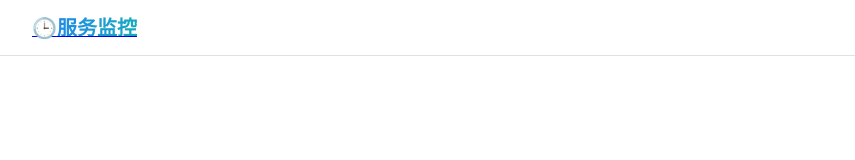
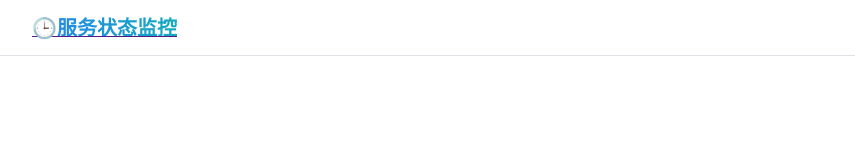
Before and after one commit to ailiaobiji/jiankong, a Next.js app: page / in a window 1280 px wide. Shown: the top 160 px of the page, without its empty margins (144-999 px from the left). Built offline with nearby package versions, Linux system fonts and the light colour scheme.

Commit message:
Update Header.tsx

```diff
--- a/components/Header.tsx
+++ b/components/Header.tsx
@@ -21,7 +21,7 @@ export default function Header() {
     <header className={classes.header}>
       <Container size="md" className={classes.inner}>
         <div>
-          <a href="https://www.youtube.com/@AM_CLUB" target="_blank">
+          <a href="" target="_blank">
             <Text size="xl" span>
               🕒
             </Text>
@@ -32,7 +32,7 @@ export default function Header() {
               variant="gradient"
               gradient={{ from: 'blue', to: 'cyan', deg: 90 }}
             >
-              服务监控
+              服务状态监控
             </Text>
           </a>
         </div>
```
